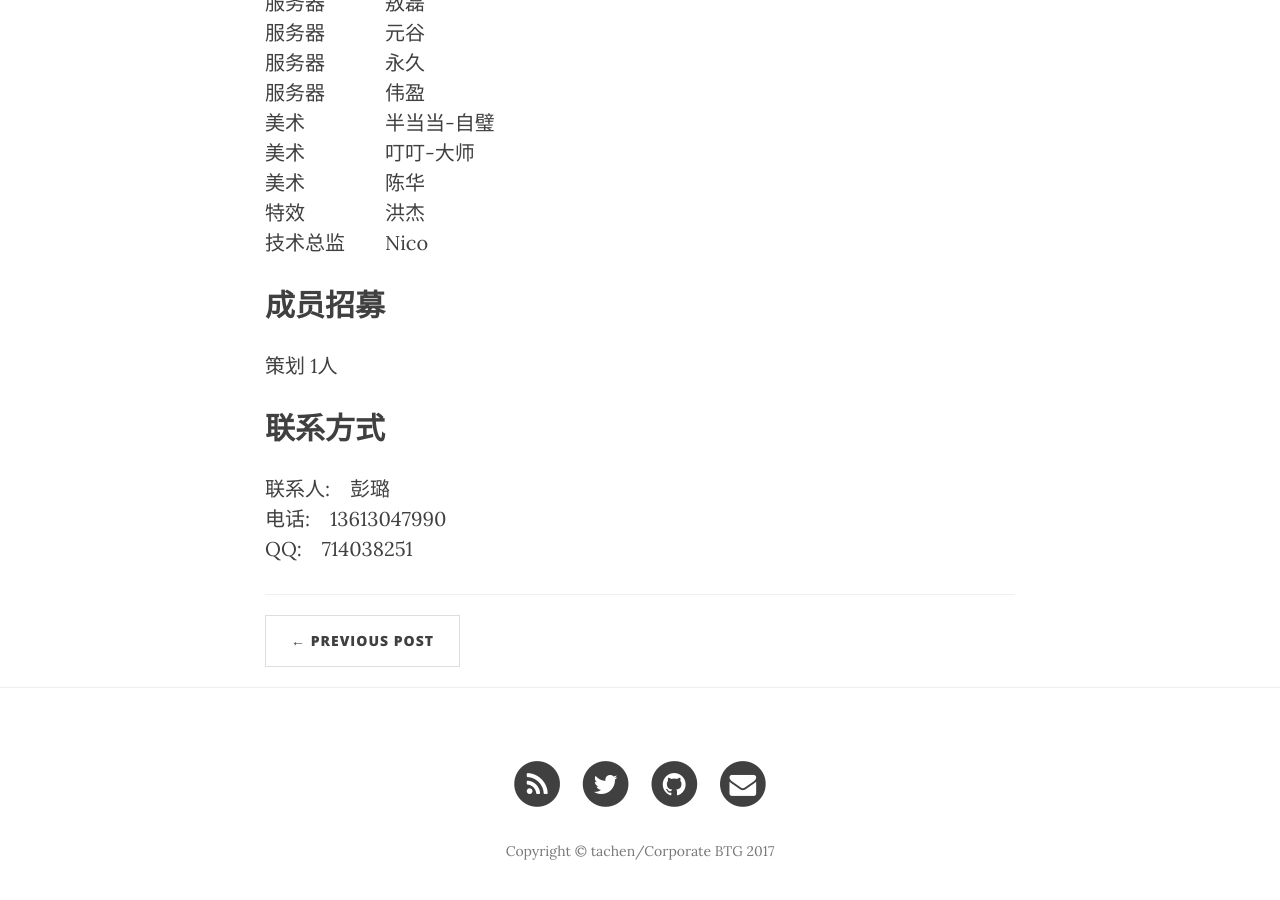
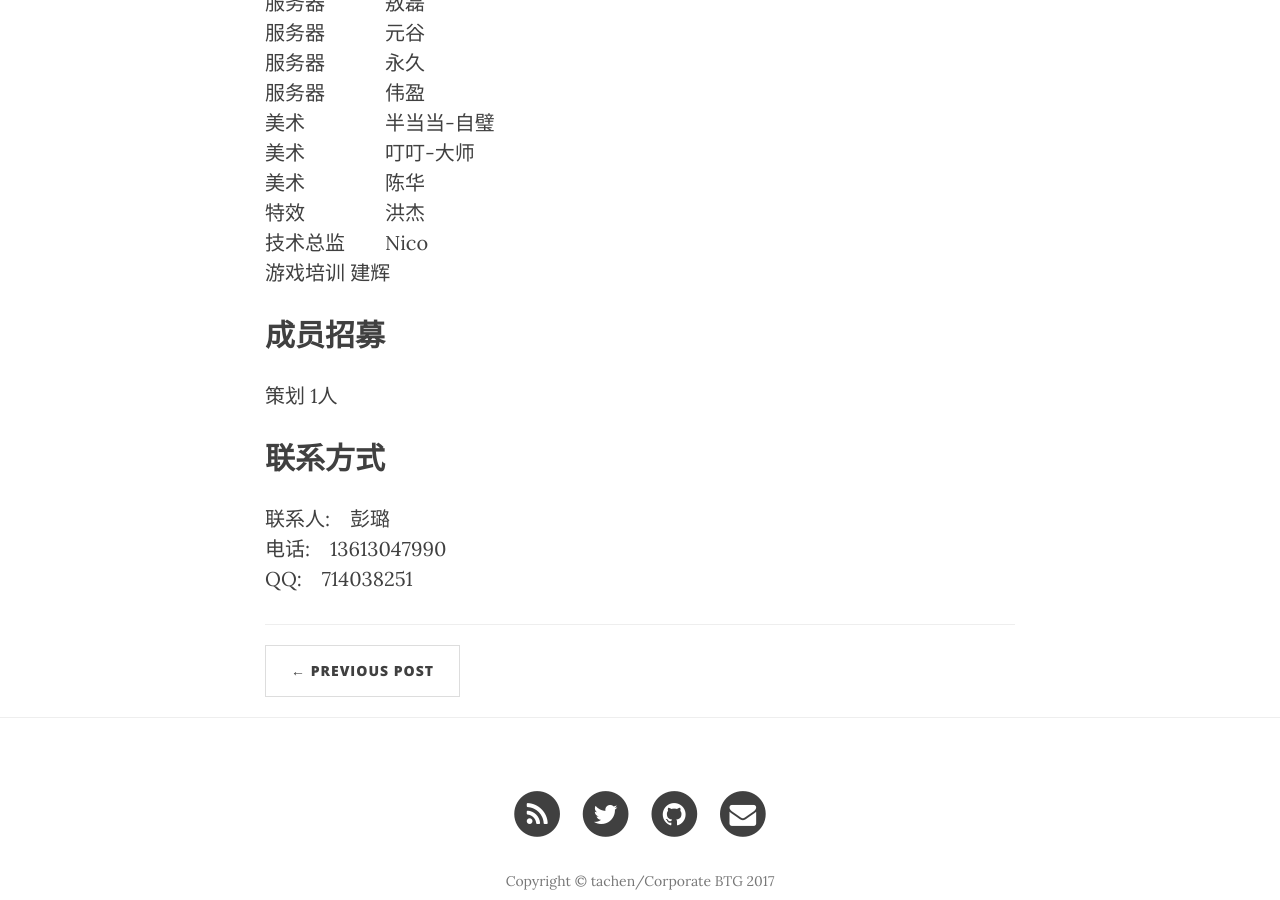
Before and after one commit to tachen/tachen.github.io, a Jekyll site: the page built from _posts/2017-10-13-What is BTG.markdown, in a window 1280 px wide and 900 px high, scrolled down 1716 px. Built offline with Jekyll 4.4.1, drawn with Linux system fonts in a browser that asks for light colours; nearby versions of some CDN libraries.

Commit message:
更新成员列表

```diff
--- a/_posts/2017-10-13-What is BTG.markdown
+++ b/_posts/2017-10-13-What is BTG.markdown
@@ -60,6 +60,7 @@ Open Game也是类似的项目，Open意味着项目会是开放的，不仅仅
 美术　　　　陈华<br />
 特效　　　　洪杰<br />
 技术总监　　Nico<br />
+游戏培训	建辉
 </p>
 
 <h2>成员招募</h2>
```
